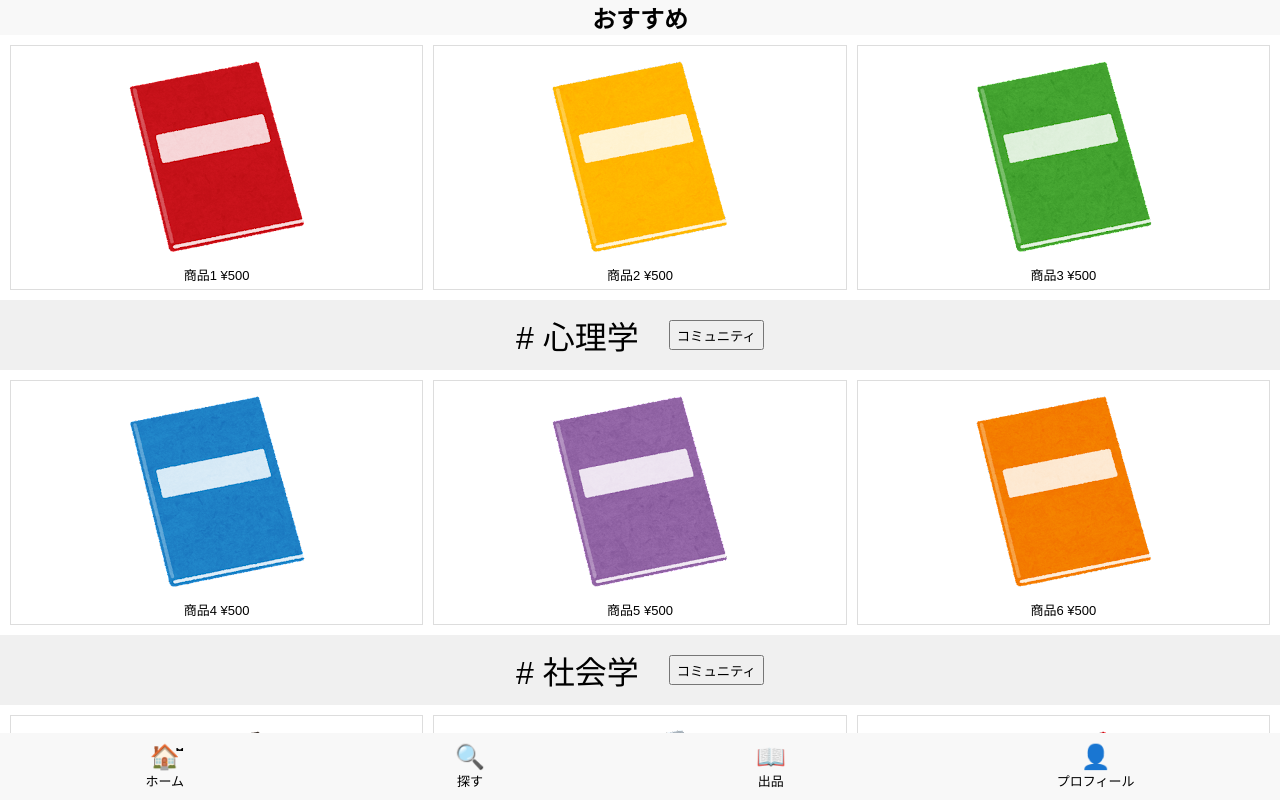
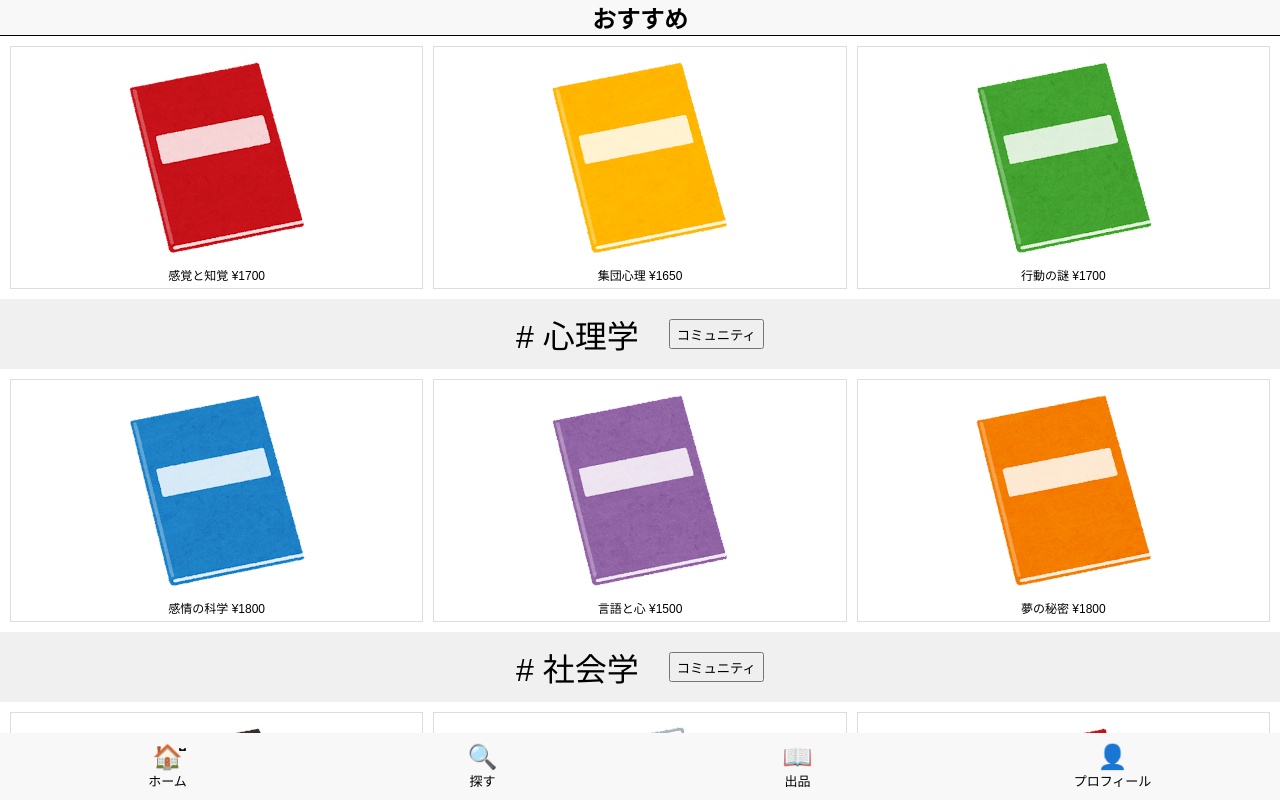
Before and after one commit to r-nakayamasan/others, a plain HTML site: page saga_book/index.html in a window 1280 px wide. Drawn offline with Linux system fonts and the light colour scheme.

Commit message:
Add files via upload

```diff
--- a/saga_book/index.html
+++ b/saga_book/index.html
@@ -25,10 +25,11 @@
             padding-top: 0px;
             background-color: #f8f8f8;
             height: 40px;
+            border-bottom: 1px solid black;
         }
         .name-price-class {
             margin: 5px;
-            font-size: small;
+            font-size: 12px;
         }
         #target-window {
             overflow-y: auto;
@@ -94,6 +95,7 @@
             justify-content: center; /* 縦方向の中心に配置 */
             text-align: center; /* テキストを中央揃え */
             font-size: 24px;
+            flex: 1;
         }
         .icon.vertical {
             flex-direction: row; /* 特定のアイコンを横に配置 */
@@ -146,7 +148,7 @@
 
                 const bannerText = document.createElement('div');
                 bannerText.className = 'banner-text';
-                let community = ['# 心理学', '# 社会学', '# 教育学', '# 英語学', '# 芸術学']
+                let community = ['# 心理学', '# 社会学', '# 教育学', '# 日本文学', '# 芸術学']
                 bannerText.textContent = community[cnt-1]; // ここにバナーのテキストを設定
 
                 const bannerButton = document.createElement('button');
@@ -165,9 +167,26 @@
 
             // Sample products data (normally this would come from a server)
             const sampleProducts = [];
+            const book_title = [
+                '感覚と知覚 ¥1700',
+                '集団心理 ¥1650',
+                '行動の謎 ¥1700',
+                '感情の科学 ¥1800',
+                '言語と心 ¥1500',
+                '夢の秘密 ¥1800',
+                '心の発達 ¥1200',
+                '性格の謎 ¥1500',
+                '動機づけ学 ¥2000',
+                'ストレス解消 ¥2100',
+                '',
+                '',
+                '',
+                '',
+                ''
+            ]
             for (let i = 0; i < 15; i++) {
                 sampleProducts.push({
-                    name_price: '商品' + (i + 1) + " " + "¥" + "500",
+                    name_price: book_title[i],
                     image: 'syohin_folder/book'+(i+1)+'.png' // Image is left empty as per request
                 });
             }
```
Also changed, not shown: saga_book/community.html (+7 -7 lines).
